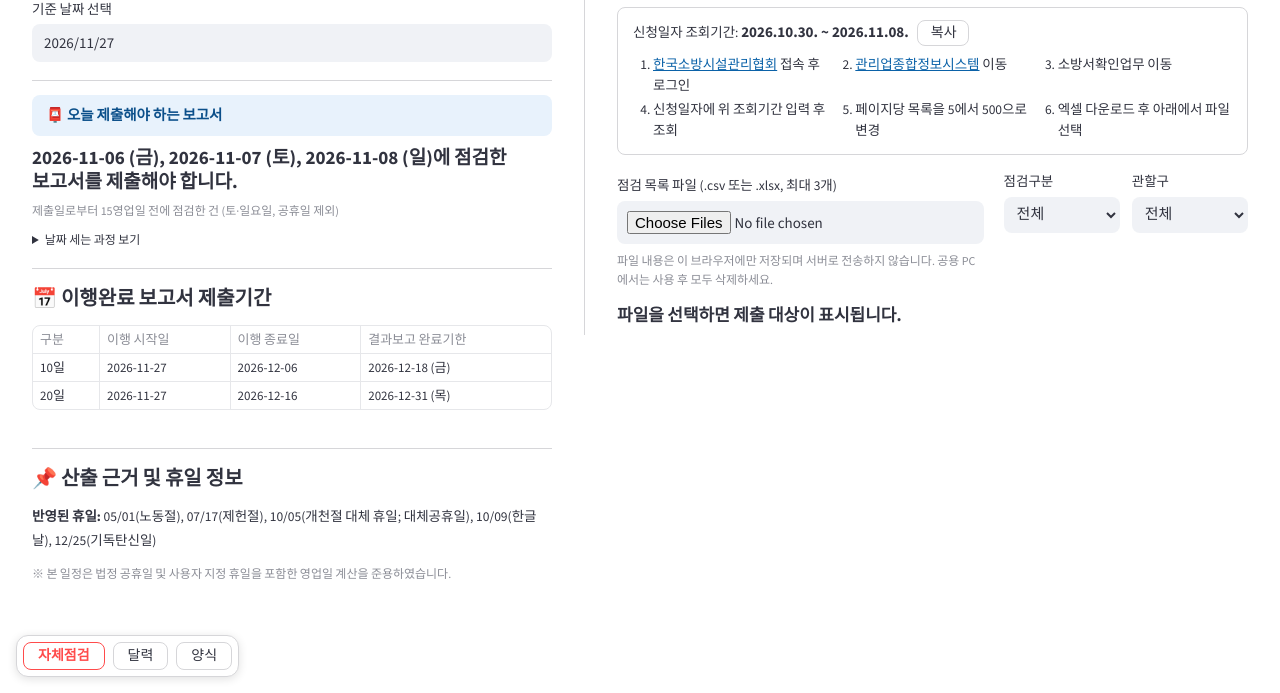
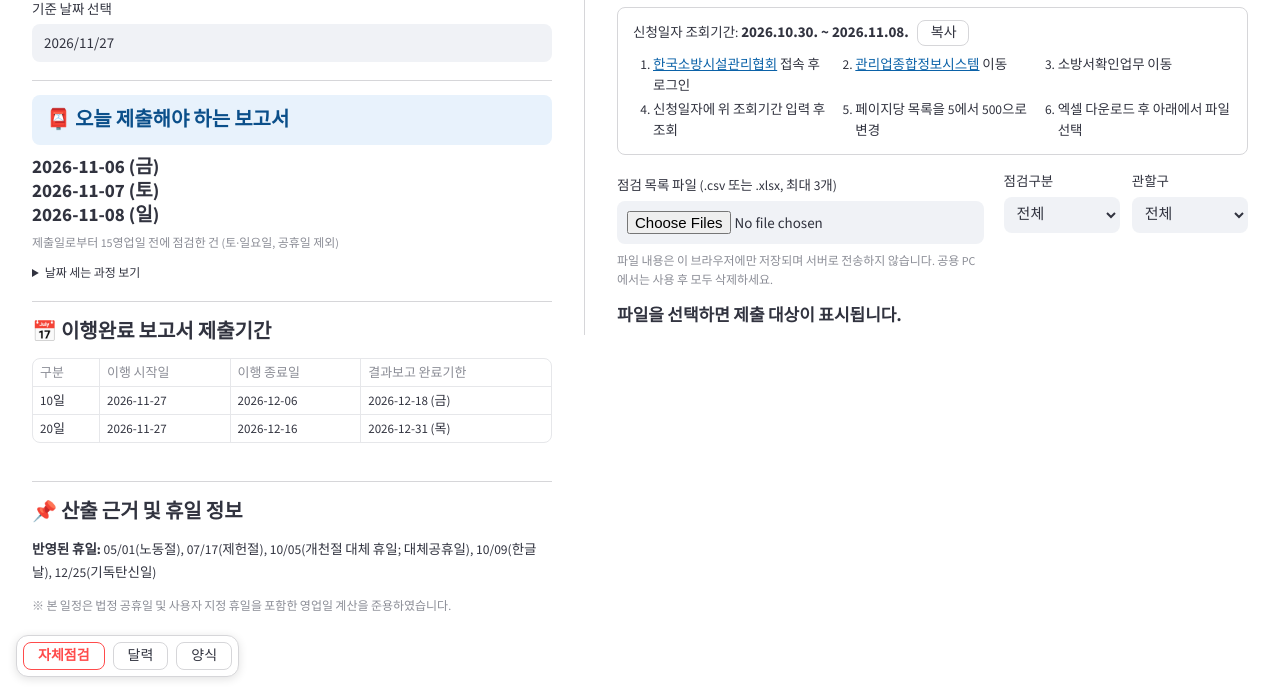
Before and after one commit to gochulhee-bit/gochulhee-bit.github.io, a plain HTML site: page index.html in a window 1280 px wide. Shown: the part 107-800 px from the top of the page. Drawn offline with nearby package versions, Linux system fonts and the light colour scheme.

Commit message:
오늘 제출 보고서 제목 크기 통일, 점검일을 줄바꿈 목록으로 표시
Co-Authored-By: Claude Sonnet 5.5 <noreply@anthropic.com>
Claude-Session: https://claude.ai/code/session_014WCcXbDQ771tgtAE79XfCj

```diff
--- a/index.html
+++ b/index.html
@@ -14,8 +14,8 @@ p{margin:0}
 .date:focus-within{border-color:var(--accent)}
 .date input{position:absolute;inset:0;width:100%;height:100%;opacity:0;cursor:pointer;border:0;font-size:16px}
 hr{border:0;border-top:1px solid var(--line);margin:38px 0 26px}
-.headline{font-size:18.5px;font-weight:700;line-height:1.25;margin:18px 0 20px;word-break:keep-all}
-.due{background:#e8f2fc;color:#0b4f8a;border-radius:8px;padding:12px 15px;font-weight:700;font-size:13px}
+.headline{font-size:18.5px;font-weight:700;line-height:1.25;margin:18px 0 20px;word-break:keep-all;white-space:pre-line}
+.due{background:#e8f2fc;color:#0b4f8a;border-radius:8px;padding:12px 15px;font-weight:700;font-size:22px;word-break:keep-all}
 details{font-size:12px;margin-top:10px}
 summary{cursor:pointer}
 #count{margin:8px 0 0;padding-left:26px;font-variant-numeric:tabular-nums;columns:3 130px}
@@ -57,7 +57,7 @@ button:hover,button:focus-visible{border-color:var(--accent);color:var(--accent)
   .date,.upload,.filters select{font-size:15px}
   hr{margin:18px 0 14px}
   h2{font-size:20px;margin-bottom:10px}
-  .due{font-size:14.5px;padding:9px 14px}
+  .due{font-size:20px;padding:9px 14px}
   .headline{font-size:19px;margin:10px 0 8px}
   .small{font-size:12px}
   table{font-size:14px}
@@ -238,9 +238,9 @@ function renderDue(s) {
   const info = dueToday(s), isToday = s === kst().slice(0, 10);
   $("dueTitle").textContent = isToday ? "오늘" : s;
   current.due = info
-    ? `${info.dates.map(withDay).join(", ")}에 점검한 보고서`
+    ? info.dates.map(withDay).join("\n")
     : "주말·공휴일이므로 제출기한인 보고서가 없습니다";
-  $("due").textContent = info ? `${current.due}를 제출해야 합니다.` : `${current.due}.`;
+  $("due").textContent = info ? current.due : `${current.due}.`;
   document.querySelector("details").hidden = !info;
   $("count").replaceChildren(...(info?.counted ?? []).map(d => {
     const li = document.createElement("li"); li.textContent = withDay(d).slice(5); return li;
```
